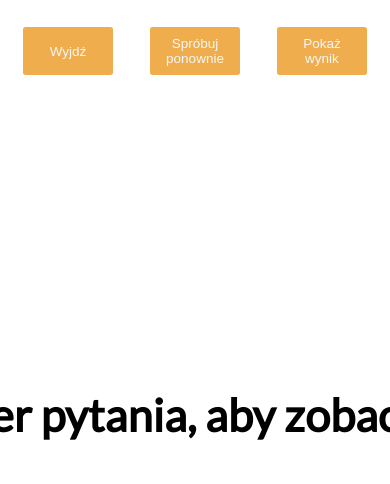
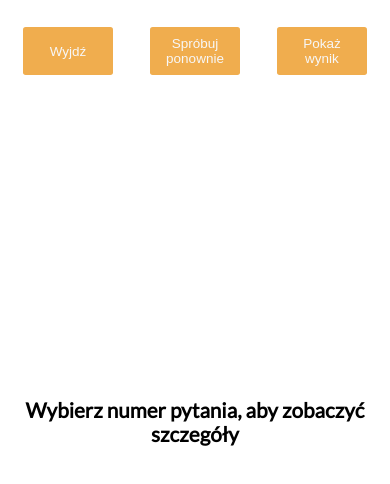
Before and after one commit to wiktorpiela/drive-license-exam-app-frontend, a plain HTML site: page resultsPage.html in a window 390 px wide. Drawn offline with nearby package versions, Linux system fonts and the light colour scheme.

Commit message:
result page - queries for placeholder info added

```diff
--- a/styles/queries/resutlsPageQueries.css
+++ b/styles/queries/resutlsPageQueries.css
@@ -59,6 +59,15 @@
         width: 4rem;
     }
 
+    .placeholder-info{
+        width: 81rem;
+    }
+
+    .placeholder-info h1{
+        font-size: 3rem;
+        margin: 0 auto;
+    }
+
 }
 
 @media only screen and (max-width: 415px){
@@ -85,4 +94,23 @@
     .lgl-info-popup{
         width: 40rem;
     }
+
+    .placeholder-info{
+        width: 41rem;
+    }
+
+    .placeholder-info h1{
+        font-size: 2.3rem;
+    }
 }
+
+@media only screen and (max-width: 281px){
+    .placeholder-info{
+        width: 28rem;
+    }
+
+    .placeholder-info h1{
+        font-size: 2rem;
+    }
+
+}
```
Also changed, not shown: index.html (+1 -1 lines).
